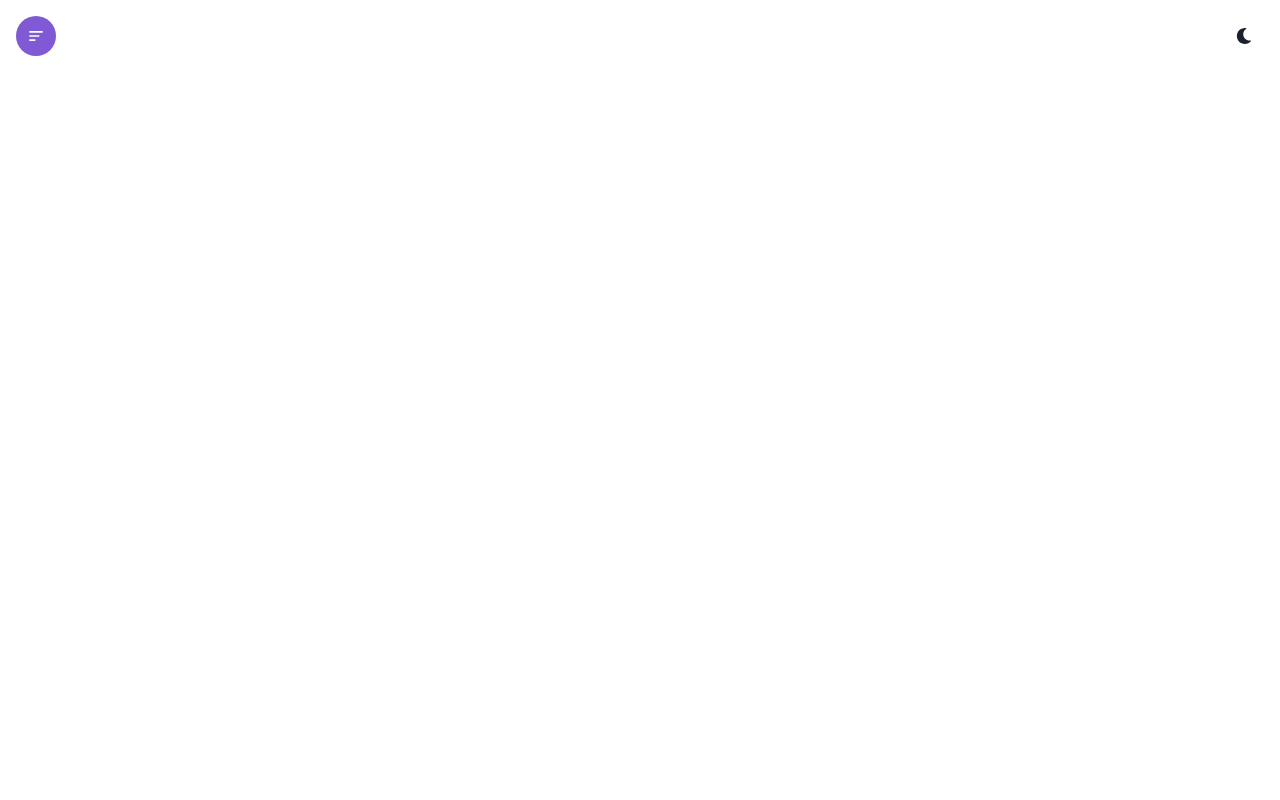
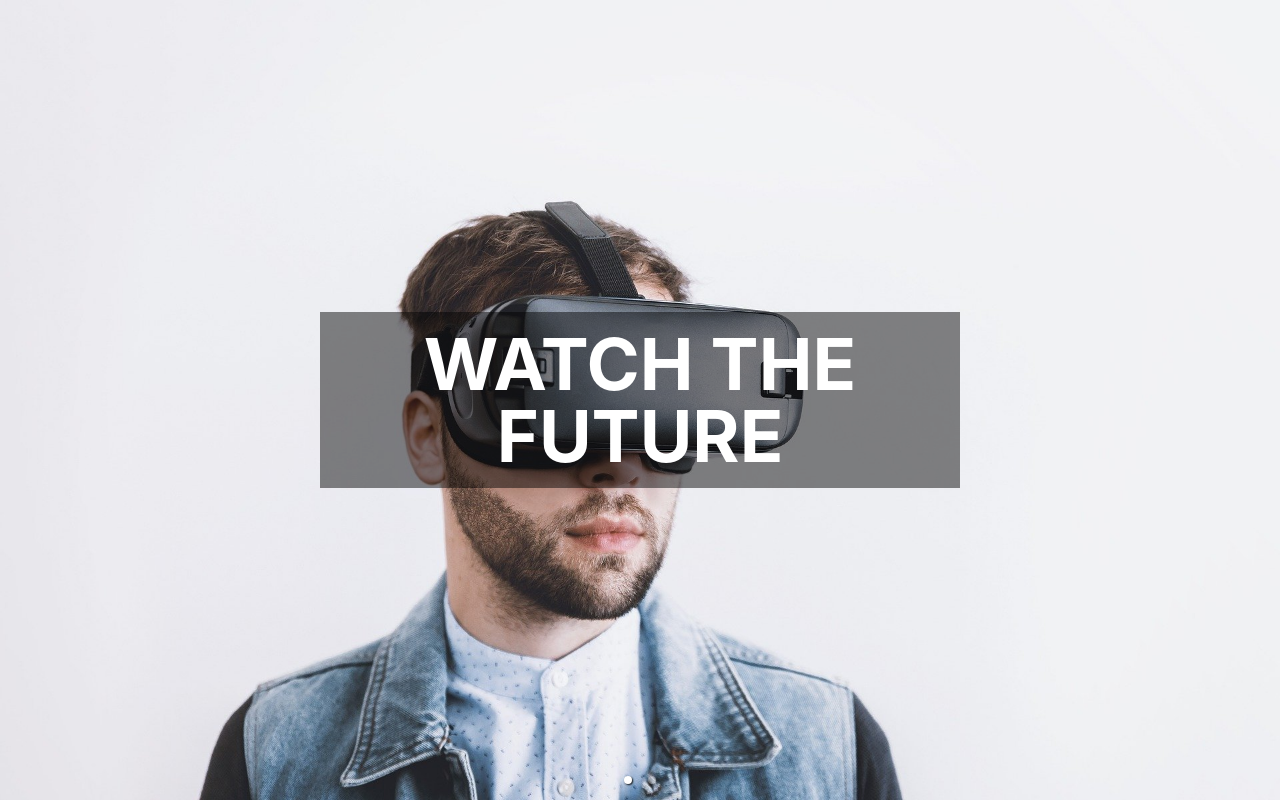
Before and after one commit to Susmitaa-Das/two, a React (Create React App) app: page / in a window 1280 px wide. Before the commit this address had no page. Built offline with nearby package versions, Linux system fonts and the light colour scheme.

Commit message:
react app

```diff
--- a/src/App.js
+++ b/src/App.js
@@ -1,12 +1,13 @@
 import { Route, BrowserRouter as Router, Routes } from 'react-router-dom';
 import Header from './components/Header';
+import Home from './components/Home';
 
 function App() {
   return (
     <Router>
       <Header />
       <Routes>
-        <Route />
+        <Route path='/' element={<Home />} />
       </Routes>
     </Router>
   );
--- /dev/null
+++ b/src/components/Home.jsx
@@ -0,0 +1,55 @@
+import { Box, Heading, Img } from '@chakra-ui/react';
+import React from 'react';
+import { Carousel } from 'react-responsive-carousel';
+import 'react-responsive-carousel/lib/styles/carousel.min.css';
+import img1 from '../assets/1.jpg';
+import img2 from '../assets/2.jpg';
+import img3 from '../assets/3.jpg';
+import img4 from '../assets/4.jpg';
+import img5 from '../assets/5.png';
+
+
+const headingOptions ={
+    pos:'absolute',
+    left:'50%',
+    top:'50%',
+    transform:'translate(-50%,-50%)',
+    textTransform:'uppercase',
+    p:'4',
+    size:'4xl',
+}
+
+const Home = () => {
+  return (
+    <Box>
+      <MyCarousel />
+    </Box>
+  );
+};
+
+const MyCarousel = () => (
+  <Carousel
+    autoPlay
+    infiniteLoop
+    interval={1000}
+    showStatus={false}
+    showThumbs={false}
+    showArrows={false}
+  >
+    <Box w='full' h={'100vh'}>
+        <Img src={img1}/>
+        <Heading bgColor={'blackAlpha.600'} color={'white'} {...headingOptions}>
+         Watch The future
+        </Heading>
+    </Box>
+
+    <Box w='full' h={'100vh'}>
+        <Img src={img2}/>
+        <Heading bgColor={'whiteAlpha.900'} color={'black'} {...headingOptions}>
+         future is Gaming
+        </Heading>
+    </Box>
+  </Carousel>
+);
+
+export default Home;
```
